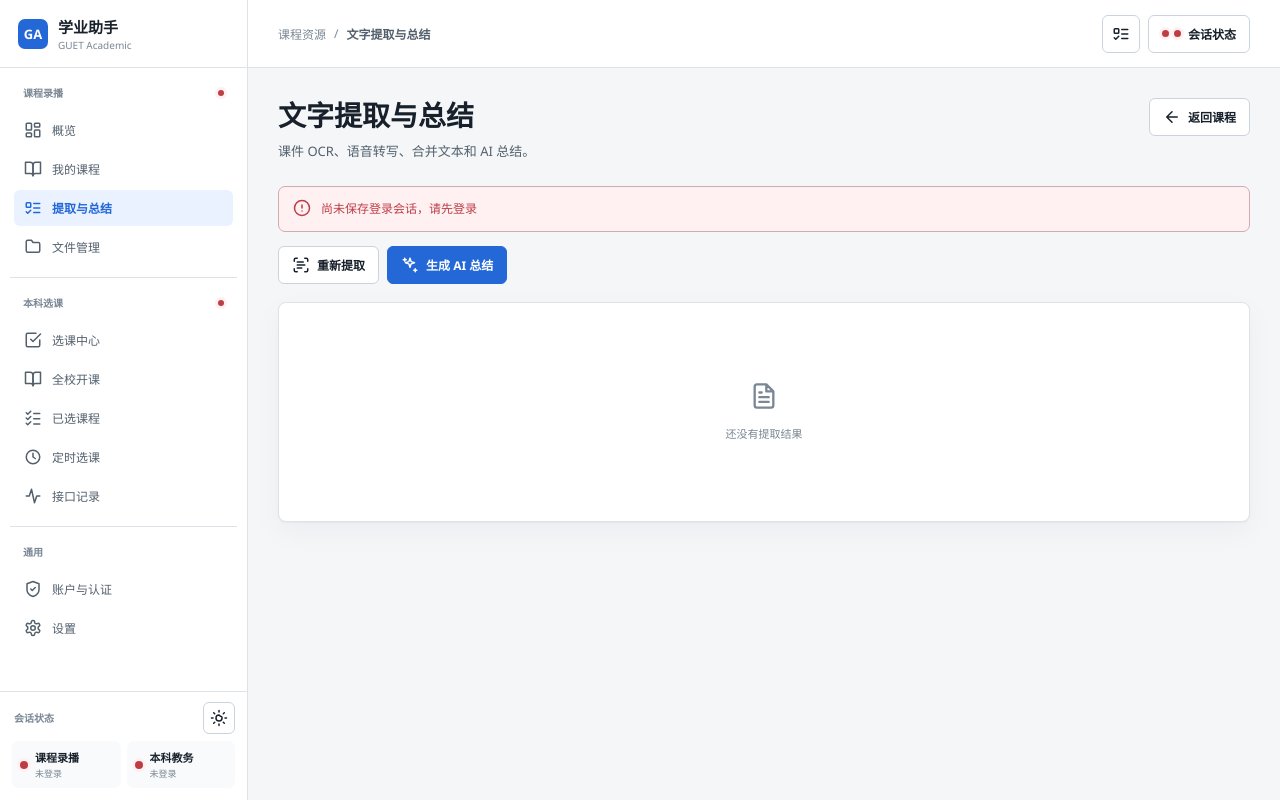
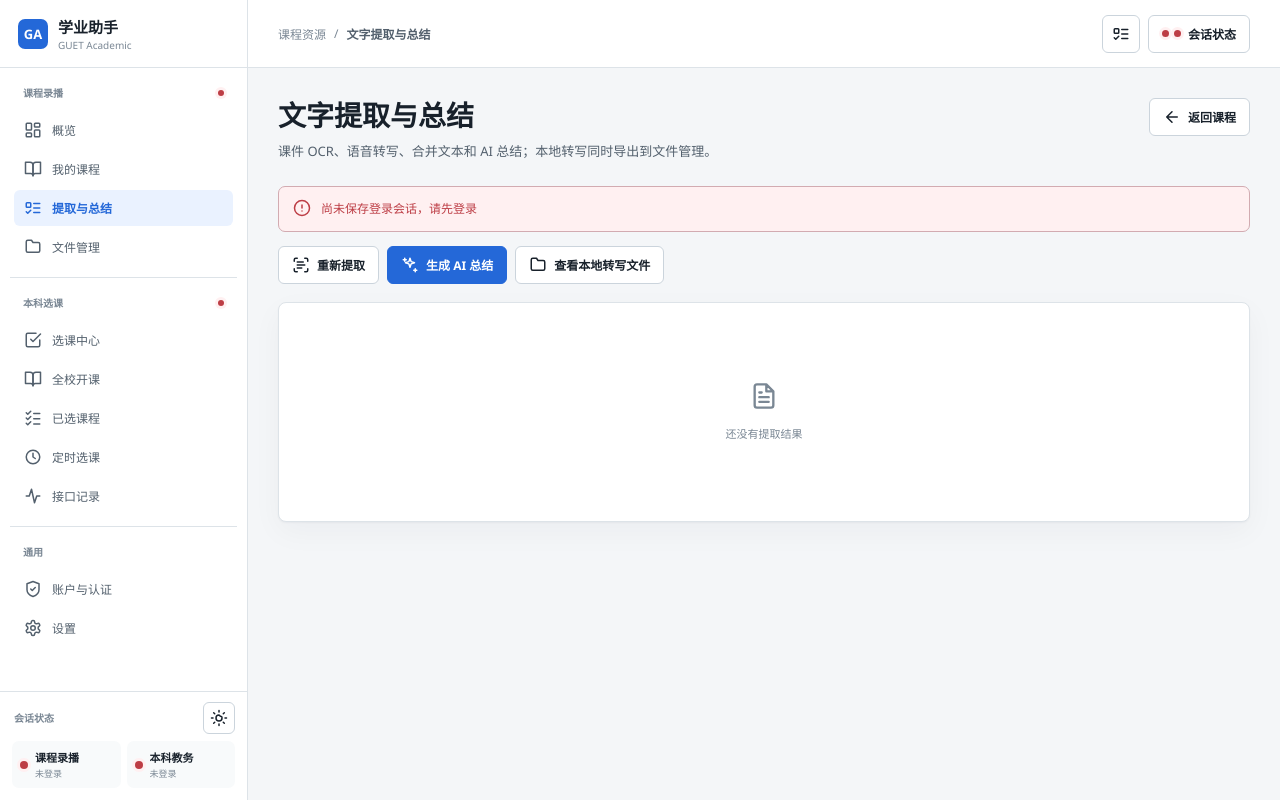
Before and after one commit to Yiyue345/fuckclassroom, a FastAPI app: page /courses/1/lessons/1/outputs in a window 1280 px wide. Run offline with FastAPI, Linux system fonts and the light colour scheme.

Commit message:
feat: surface saved transcript files from output page

```diff
--- a/templates/lesson_outputs.html
+++ b/templates/lesson_outputs.html
@@ -8,7 +8,7 @@
 
 {% block content %}
   <div class="page-head">
-    <div><h1>文字提取与总结</h1><p class="page-description">课件 OCR、语音转写、合并文本和 AI 总结。</p></div>
+    <div><h1>文字提取与总结</h1><p class="page-description">课件 OCR、语音转写、合并文本和 AI 总结；本地转写同时导出到文件管理。</p></div>
     <div class="head-actions"><a class="btn" href="/courses/{{ course_id }}"><svg class="icon"><use href="/static/icons.svg#arrow-left"></use></svg>返回课程</a></div>
   </div>
 
@@ -25,6 +25,7 @@
   <div class="output-actions">
     <form method="post" action="/courses/{{ course_id }}/lessons/{{ lesson_id }}/extract" data-inline-task data-task-status="#lesson-task-status" data-task-group="lesson-processing" data-task-starting="正在启动文字提取" data-task-fallback="文字提取失败" data-task-success="文字提取已完成"><button class="btn" type="submit" data-task-submit><svg class="icon"><use href="/static/icons.svg#scan-text"></use></svg>重新提取</button></form>
     <form method="post" action="/courses/{{ course_id }}/lessons/{{ lesson_id }}/summarize" data-inline-task data-task-status="#lesson-task-status" data-task-group="lesson-processing" data-task-starting="正在启动 AI 总结" data-task-fallback="AI 总结失败" data-task-success="AI 总结已完成"><button class="btn primary" type="submit" data-task-submit><svg class="icon"><use href="/static/icons.svg#sparkles"></use></svg>生成 AI 总结</button></form>
+    <a class="btn" href="/downloads"><svg class="icon"><use href="/static/icons.svg#folder"></use></svg>查看本地转写文件</a>
   </div>
 
   {% if not outputs %}
```
